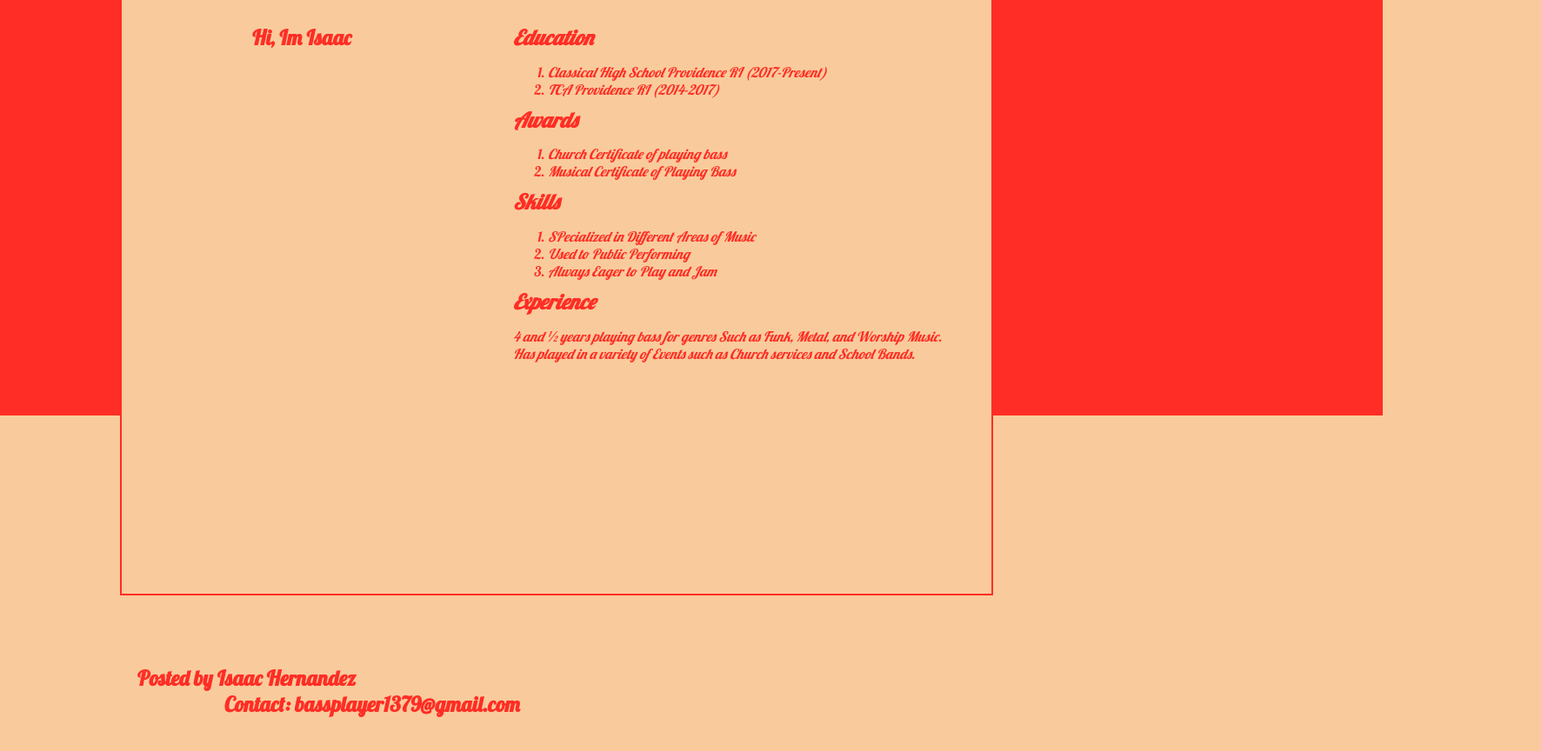
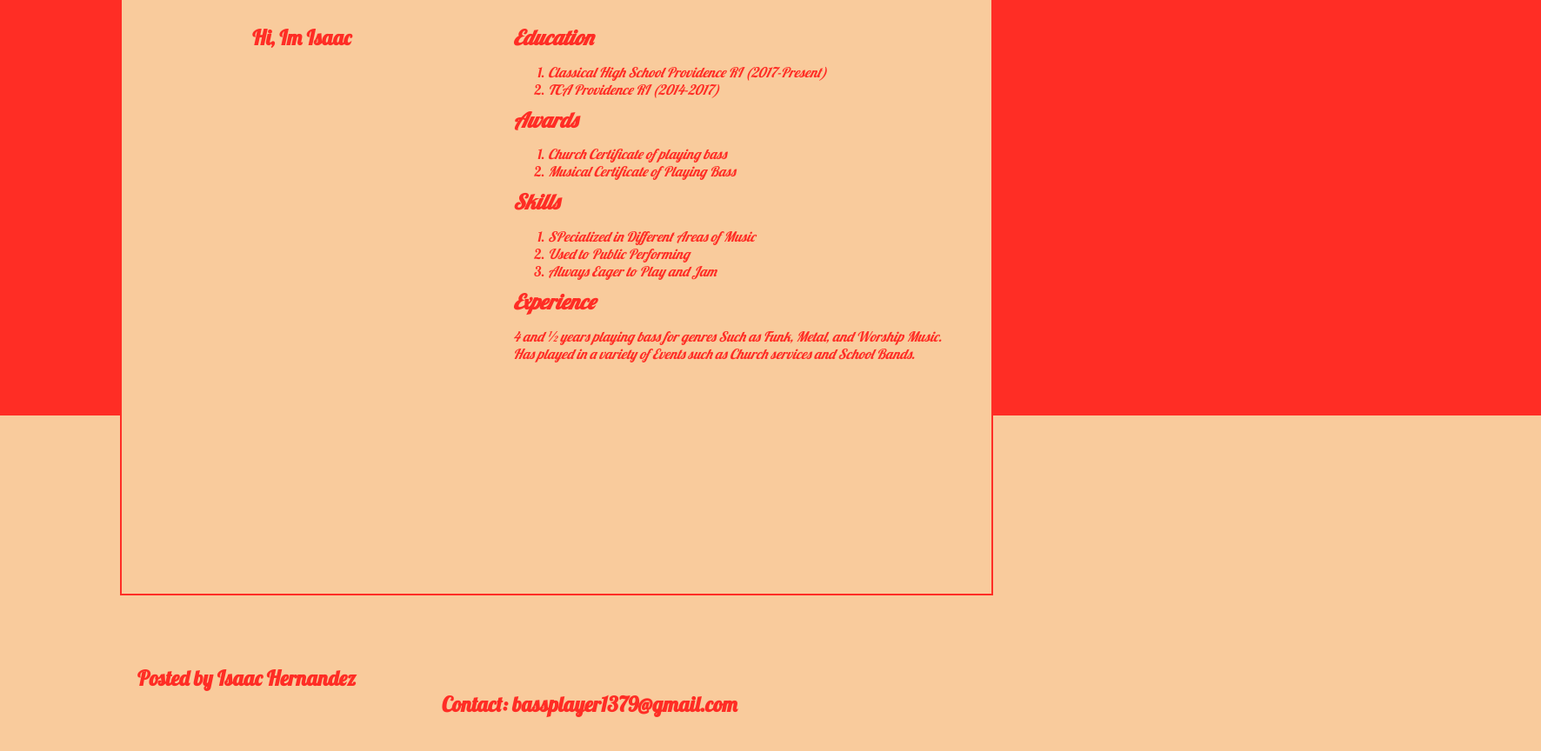
Before and after one commit to Rundown39/IsaacFunktastic.github.io, a plain HTML site: page index.html in a window 1280 px wide. Shown: the part 102-966 px from the top of the page at 87% size, 1772 px wide, since content can reach past the window. Drawn offline with Linux system fonts and the light colour scheme.

Commit message:
Update style.css

```diff
--- a/style.css
+++ b/style.css
@@ -101,7 +101,7 @@
           font-family: Lobster;
           color: #ff2d25;
           position: relative;
-          left: 250px;
+          left: 500px;
           bottom: 20px;
       }
 
```
